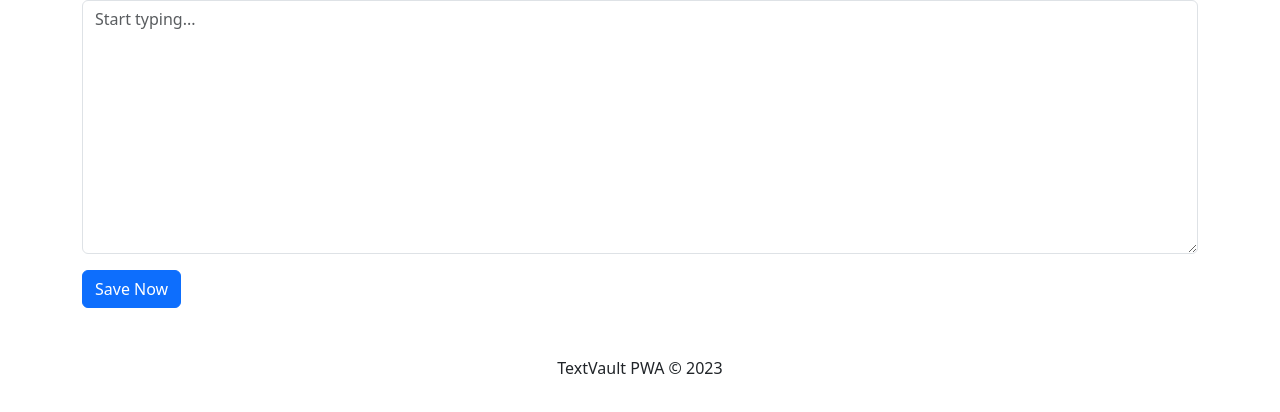
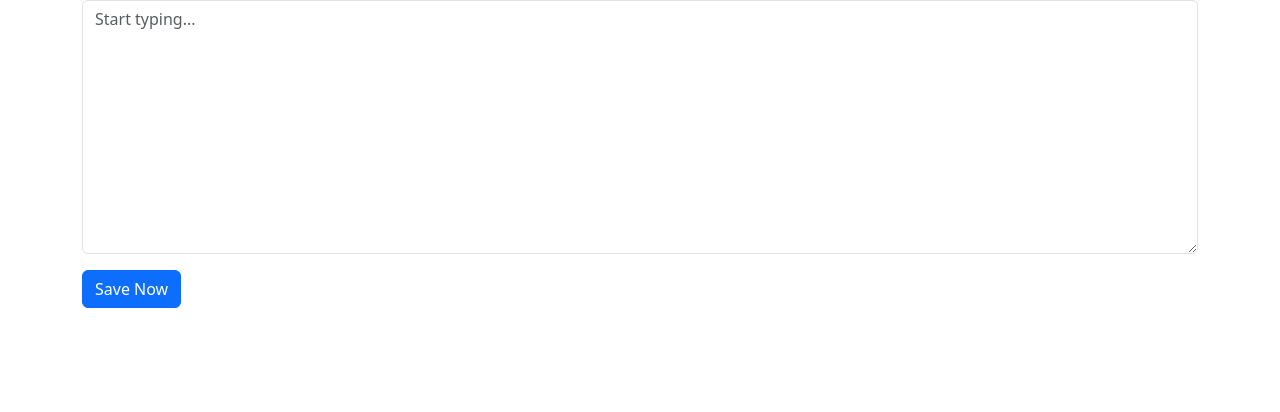
Before and after one commit to GregFJr/TextVault, a website built with webpack: page client/src/index.html in a window 1280 px wide. Shown: the part 120-532 px from the top of the page. Built offline with nearby package versions, Linux system fonts and the light colour scheme.

Commit message:
removed footer form index.html

```diff
--- a/client/src/index.html
+++ b/client/src/index.html
@@ -25,9 +25,6 @@
           Content saved successfully!
         </div>
       </main>
-      <footer class="text-center mt-5">
-        <p>TextVault PWA &copy; 2023</p>
-      </footer>
     </div>
     <script src="index.js"></script>
   </body>
```
